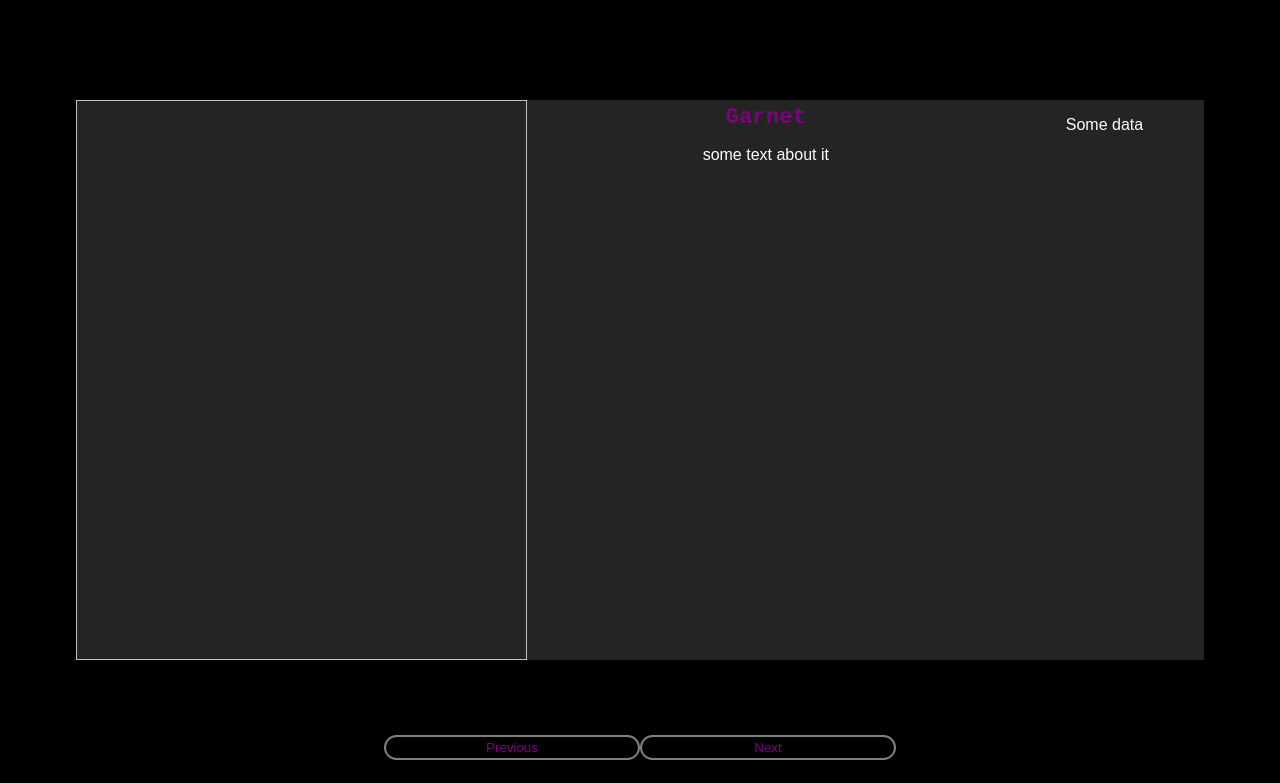
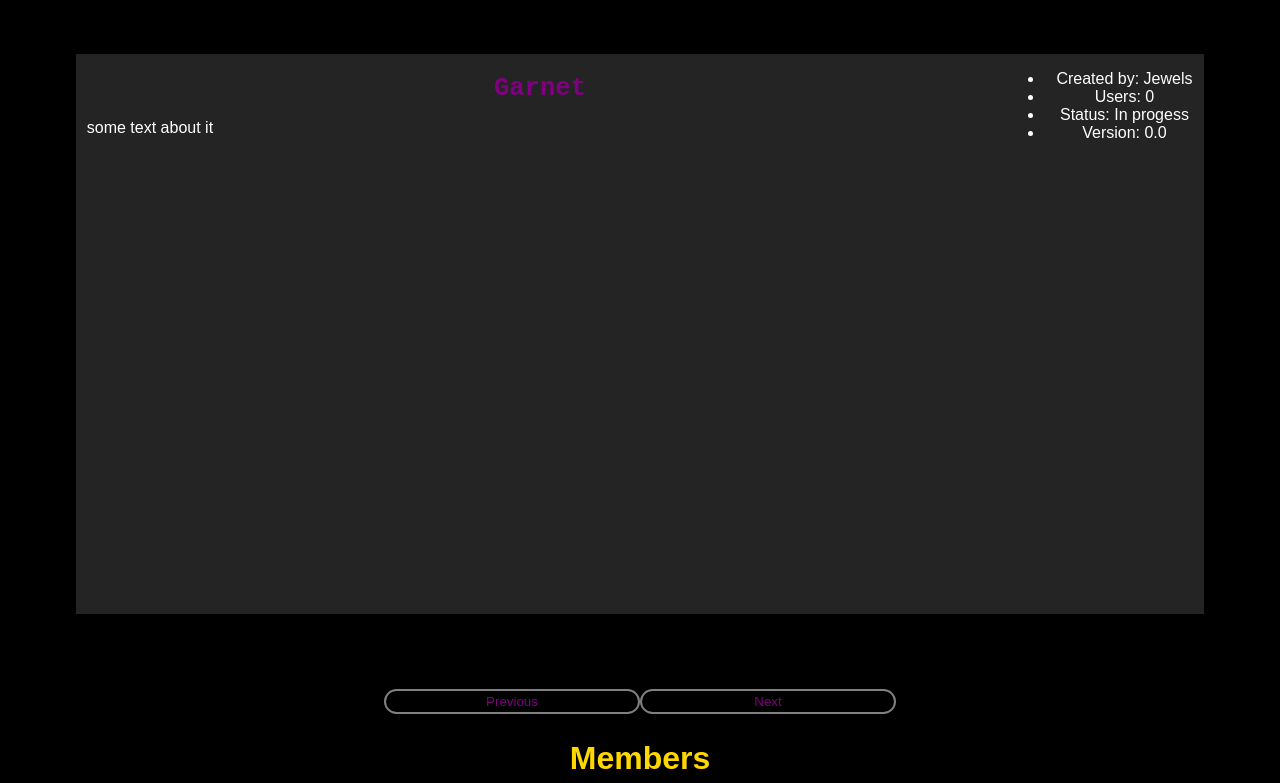
Before and after one commit to Gold-Team-Projects/Site, a website: page src/index.html in a window 1280 px wide. Shown: the part 681-1464 px from the top of the page. Drawn offline with Linux system fonts and the light colour scheme.

Commit message:
quick commit before i retry carousel

```diff
--- a/src/css/index.css
+++ b/src/css/index.css
@@ -5,14 +5,16 @@ h1 {
     font-family: Andale Mono, monospace;
 }
 h2 {
-    font-size: 2em;
+    font-size: 2.3em;
     color: purple;
-    margin: 1% 5% 10% 4%;
+    margin: 1% 5% 7.5% 4%;
     font-family: Andale Mono, monospace;
 }
 h3 {
-    font-size: 1.7em;
+    font-size: 2em;
     color: gold;
+    margin: 2%;
+    margin-bottom: 0;
 }
 .top {
     background-image: url('../img/jewel.webp');
@@ -40,16 +42,20 @@ h3 {
     display: none;
 }
 .card .primary {
-    width: calc(60% - 200px);
+    width: calc(98% - 200px);
+    height: 98%;
+    margin: 1%;
+    text-align: left;
 }
 .card .secondary {
     width: 200px;
 }
 .card h4 {
-    font-size: 1.4em;
+    font-size: 1.6em;
     color: purple;
     margin: 1% 5% 1% 5%;
     font-family: Andale Mono, monospace;
+    text-align: center;
 }
 
 #carousel-prev, #carousel-next {
--- a/src/index.html
+++ b/src/index.html
@@ -31,13 +31,17 @@
                 <h3>Projects</h3>
                 <div id="carousel">
                     <div class="card">
-                        <img width="40%">
                         <div class="primary">
                             <h4>Garnet</h4>
                             <p>some text about it</p>
                         </div>
                         <div class="secondary">
-                            <p>Some data</p>
+                            <ul>
+                                <li>Created by: Jewels</li>
+                                <li>Users: 0</li>
+                                <li>Status: In progess</li>
+                                <li>Version: 0.0</li>
+                            </ul>
                         </div>
                     </div>
                 </div>
```
